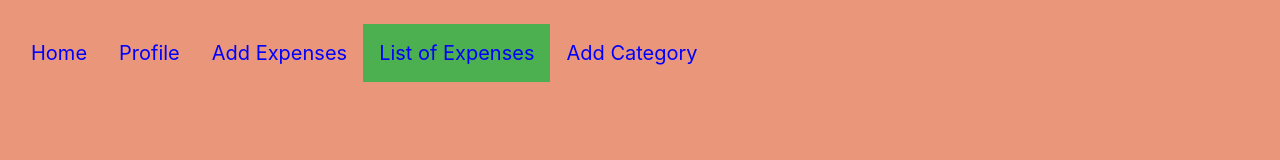
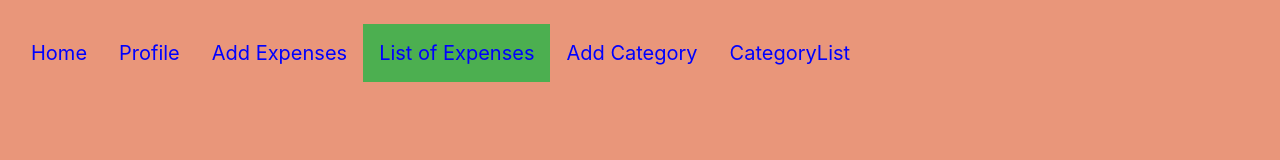
Before and after one commit to sarabiajohnrey/BP, a plain HTML site: page listex.html in a window 1280 px wide. Shown: the top 160 px of the page. Drawn offline with Linux system fonts and the light colour scheme.

Commit message:
Update listex.html

```diff
--- a/listex.html
+++ b/listex.html
@@ -15,6 +15,7 @@
   <a href="addex.html">Add Expenses</a>
   <a href="listex.html" class="active">List of Expenses</a>
   <a href="addcat.html">Add Category</a>
+  <a href="categlist.html">CategoryList</a>
   <a href="javascript:void(0);" style="font-size:15px;" class="icon" onclick="myFunction()">&#9776;</a>
 </div><br><br><br><br><br><br>
 
```
